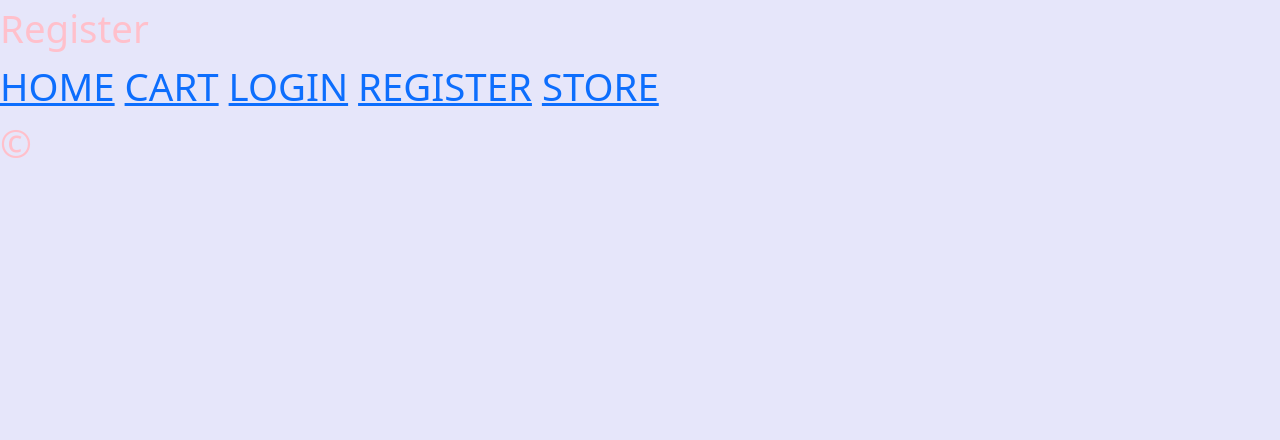
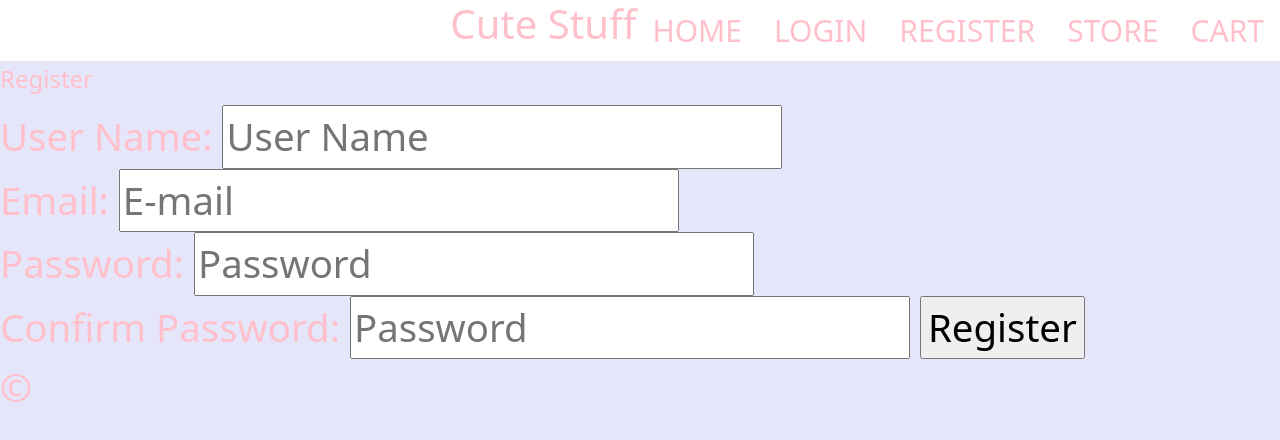
Before and after one commit to yaremnz/Capstone1, a plain HTML site: page register.html in a window 1280 px wide. Drawn offline with nearby package versions, Linux system fonts and the light colour scheme; files whose address does not match are found by name.

Commit message:
background image and setting up log in

```diff
--- a/register.html
+++ b/register.html
@@ -8,17 +8,56 @@
     <script src="https://cdn.jsdelivr.net/npm/bootstrap@5.3.3/dist/js/bootstrap.bundle.min.js" integrity="sha384-YvpcrYf0tY3lHB60NNkmXc5s9fDVZLESaAA55NDzOxhy9GkcIdslK1eN7N6jIeHz" crossorigin="anonymous"></script>
     <link rel="stylesheet" href="./styles/main.css">
     <script src="./scrips/index.js"></script>
+    <ul class="nav justify-content-end">
+        <div class="heading">
+            <h1>Cute Stuff</h1>
+        </div>
+        <li class="nav-item">
+          <a class="nav-link" a href="index.html">HOME</a>
+        </li>
+        <li class="nav-item">
+          <a class="nav-link" a href="login.html">LOGIN</a>
+        </li>
+        <li class="nav-item">
+          <a class="nav-link" a href="register.html">REGISTER</a
+        </li>
+        <li class="nav-item">
+          <a class="nav-link" a href="store.html">STORE</a>
+        </li>
+        <li class="nav-item">
+            <a class="nav-link" a href="Cart.html">CART</a>
+        </li>
+      </ul>
 </head>
 <body>
     <header>
-        Register
-        <br>
-        <a href="index.html">HOME</a>
-        <a href="Cart.html">CART</a>
-        <a href="login.html">LOGIN</a>
-        <a href="register.html">REGISTER</a>
-        <a href="store.html">STORE</a>
+
     </header>
+    <form class="centered highlighted" action="index.html" method="post" id="login" class="login">
+        <fieldset>
+            <legend>
+                Register
+            </legend>
+            <label>
+                User Name:
+                <input name="username" class="username" id="username" type="text" placeholder="User Name">
+            </label>
+            <label>
+                Email:
+                <input name="email" class="email" id="email" type="text" placeholder="E-mail">
+            </label>
+            <label>
+                Password:
+                <input name="password" class="password" id="password" type="password" placeholder="Password">
+            </label>
+
+            <label>
+                Confirm Password:
+                <input name="password2" class="password2" id="password2" type="password" placeholder="Password">
+            </label>
+            <input type="submit" value="Register">
+        </fieldset>
+    </form>
     <div clsss="content"></div>
     <footer>&copy;</footer>
 </body>
--- a/styles/main.css
+++ b/styles/main.css
@@ -1,7 +1,9 @@
 body {
     font-size: 3vw;
     background-color: lavender;
-    color: pink
+    color: pink;
+    background-image: url(../images/background.jpg_large);
+    background-repeat: no;
 
 }
 .store .content {
@@ -23,5 +25,21 @@ body {
 }
 .card-text {
     flex-grow: 3;
-    /* min-heigth: 12rem; */
-    }
+}
+.nav {
+
+    font-size: 30px;
+    background-color: white;
+}
+.nav-link {
+    color: pink;
+}
+a.nav-link:hover {
+    color: fuchsia;
+}
+.heading {
+    text-align: left;
+}
+.containter {
+    box-sizing: border-box;
+}
```
Also changed, not shown: cart.html (+28 -13 lines), index.html (+21 -7 lines), login.html (+41 -7 lines), store.html (+26 -12 lines), images/hamtaro-keychain.webp (added), images/kirby-keychain.jpg (added), 1 other file.
